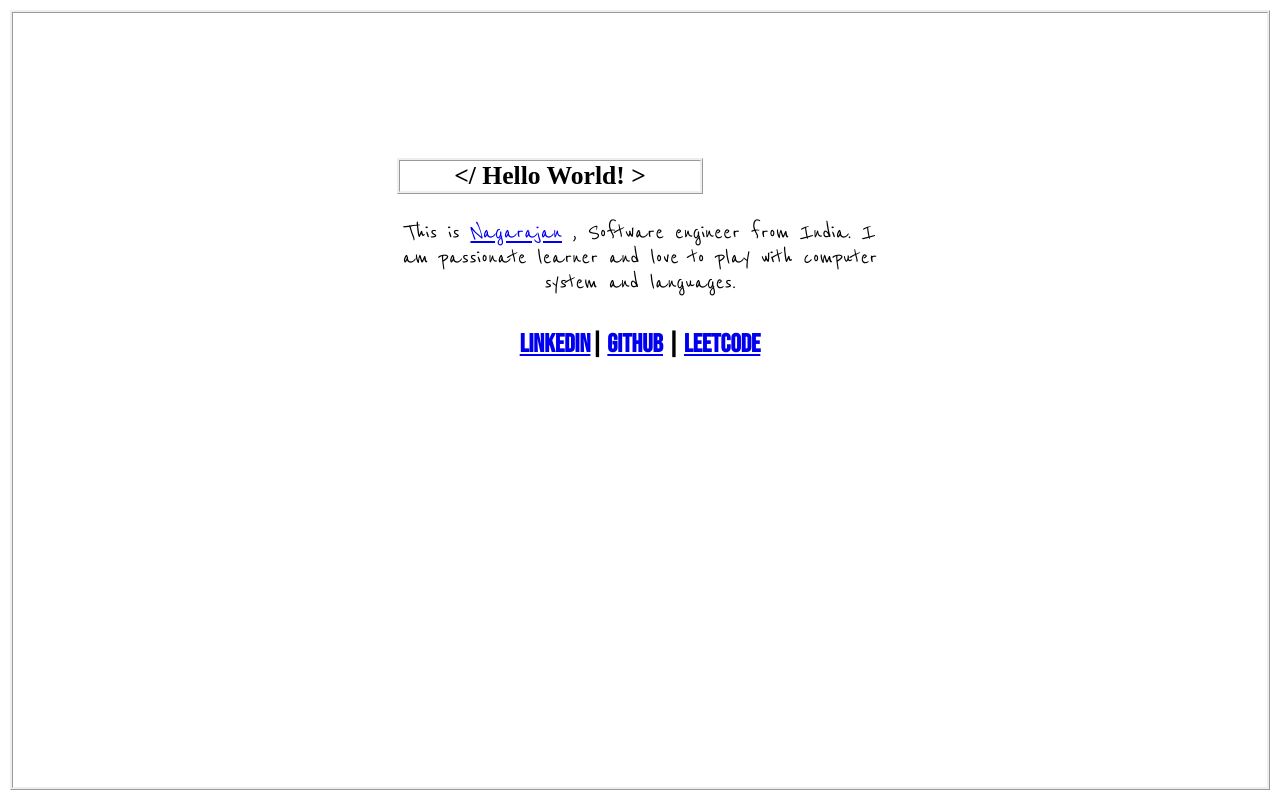
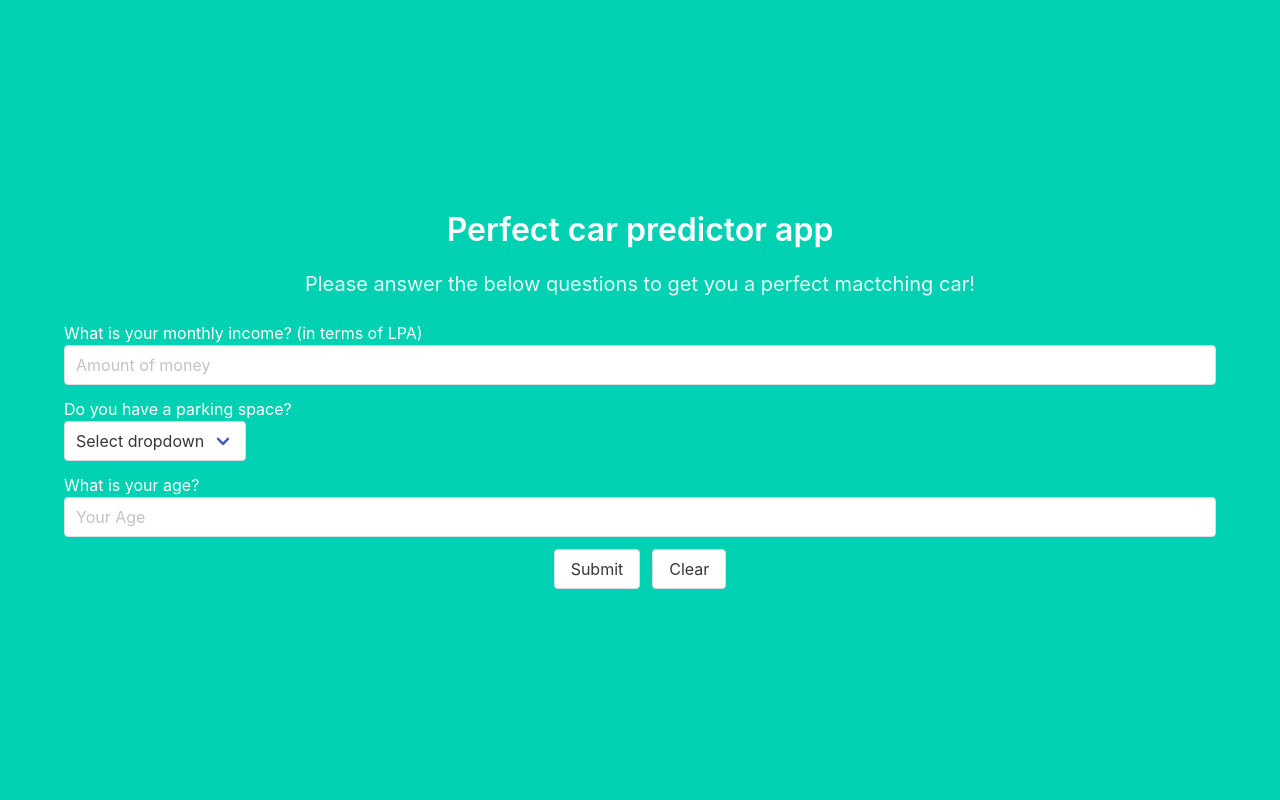
Before and after one commit to Nagu07/nagu07.github.io, a plain HTML site: page index.html in a window 1280 px wide. Drawn offline with nearby package versions, Linux system fonts and the light colour scheme.

Commit message:
Updating
Just for fun car predictor app

```diff
--- a/index.html
+++ b/index.html
@@ -1,20 +1,130 @@
 <!DOCTYPE html>
+<html>
+  <head>
+    <meta charset="utf-8">
+    <meta name="viewport" content="width=device-width, initial-scale=1">
+    <title>Perfect car predictor</title>
+    <link rel="stylesheet" href="https://cdn.jsdelivr.net/npm/bulma@0.8.0/css/bulma.min.css">
+    <script defer src="https://use.fontawesome.com/releases/v5.3.1/js/all.js"></script>
+    <script>
+       var cars = [
+      {
+        "name": "Maruthi",
+        "Amount": 8,
+      },
+      {
+        "name": "Skoda & VW",
+        "Amount": 15,
+      },
+      {
+        "name": "Audi / BMW",
+        "Amount": 25,
+      },
+      {
+        "name": "Lambhorgini",
+        "Amount": 100,
+      },
+      {
+        "name": "Porsche",
+        "Amount": 90,
+      },
+      {
+        "name": "Benz",
+        "Amount": 35,
+      },
+      {
+        "name": "Volvo",
+        "Amount": 30,
+      }];
+     function getCar()
+      {
+        // Do something and give user a car name
+        var incomeVal = parseInt(document.getElementById("incomeId").value);
+        var parkingVal = document.getElementById("ParkingSpaceId").value;
+        var ageVal = parseInt(document.getElementById("AgeId").value);
+        let carname;
+        let carvalue;
+        let result;
 
-<html lang="en" xmlns="http://www.w3.org/1999/xhtml">
-<head>
-    <meta charset="utf-8" />
-    <title></title>
-	<link href="https://fonts.googleapis.com/css?family=Reenie+Beanie&display=swap" rel="stylesheet">
-	<link href="https://fonts.googleapis.com/css?family=Bebas+Neue&display=swap" rel="stylesheet">
-</head>
-<body>
-    <DIV style="border-style: ridge;text-align:center;position: absolute;
-    top: 10px; right: 10px; bottom: 10px; left: 10px;padding-left:30%;padding-right:30%;padding-top:10%;padding-bottom:10%">
-        <h1 style="border-style: ridge; max-width:300px;font-size:2vw;">
-            &lt;/ Hello World! &gt;
+
+        for (i = 0; i < cars.length; i++)
+        {
+           carname=cars[i].name;
+           carvalue = cars[i].Amount;
+           if(incomeVal > carvalue)
+           {
+           //window.alert(incomeVal);
+           //window.alert(carvalue);
+           //window.alert(result);
+           result = carname;
+           }
+        }
+        if(ageVal<18)
+        {
+          result = 'You are too young so just wait till ur 18! :P';
+        }
+
+        document.getElementById("bodyId").innerHTML="";
+
+        document.getElementById("bodyId").innerHTML = '<p class="subtitle has-text-centered"> You can opt for </p> <p class="title has-text-centered">' +result+'</p>';
+
+        //window.alert(document.getElementById("ParkingSpaceId").value);
+      }
+      function clearAll()
+      {
+        //Clear all entered values
+         document.getElementById("incomeId").value = '';
+         document.getElementById("monthlyId").value = '';
+         document.getElementById("ParkingSpaceId").value = '';
+         document.getElementById("AgeId").value = '';
+      }
+    </script>
+  </head>
+  <body>
+  <section class="hero is-primary is-fullheight">
+    <div class="hero-body">
+      <div class="container">
+        <h1 class="title has-text-centered">
+          Perfect car predictor app
         </h1>
-		<p style="font-family: 'Reenie Beanie', cursive;font-size:2vw;max-width:600px;"> This is <a href="https://in.linkedin.com/in/nagarajan-padmanabhan-a96232b2">Nagarajan</a> , Software engineer from India. I am passionate learner and love to play with computer system and languages.</p>
-		<h4 style="font-family: 'Bebas Neue', cursive;font-size:2vw;"><a href="https://in.linkedin.com/in/nagarajan-padmanabhan-a96232b2">LinkedIn</a>| <a href="https://github.com/Nagu07">Github</a> | <a href="https://leetcode.com/naga00798/">LeetCode</a></h4>
-    </DIV>
-</body>
+        <div id = "bodyId">
+        <p class="subtitle has-text-centered">
+          Please answer the below questions to get you a perfect mactching car!
+        </p>
+      <div class="field">
+      <p>What is your monthly income? (in terms of LPA)</p>
+      <div class="control">
+        <input class="input" id="incomeId" type="text" placeholder="Amount of money" >
+      </div>
+    </div>
+      <div class="field">
+      <p>Do you have a parking space?</p>
+      <div class="control">
+        <div class="select">
+          <select id="ParkingSpaceId">
+            <option>Select dropdown</option>
+            <option>Yes</option>
+            <option>No</option>
+          </select>
+        </div>
+      </div>
+    </div>
+      <div class="field">
+      <p>What is your age?</p>
+      <div class="control">
+        <input class="input"id="AgeId" type="text" placeholder="Your Age">
+      </div>
+    </div>
+      <div class="field is-grouped is-grouped-centered">
+      <p class="control">
+        <button class="button" onclick="getCar()">Submit</button>
+        </p>
+        <p class="control">
+        <button class="button" onclick="clearAll()">Clear</button>
+        </p>
+      </div>
+    </div>
+    </div>
+</section>
+  </body>
 </html>
```
